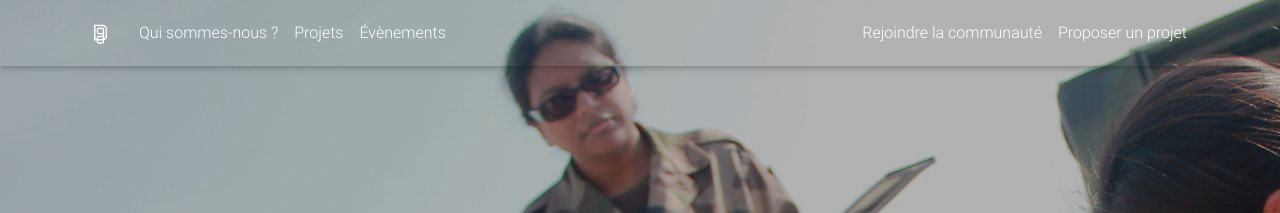
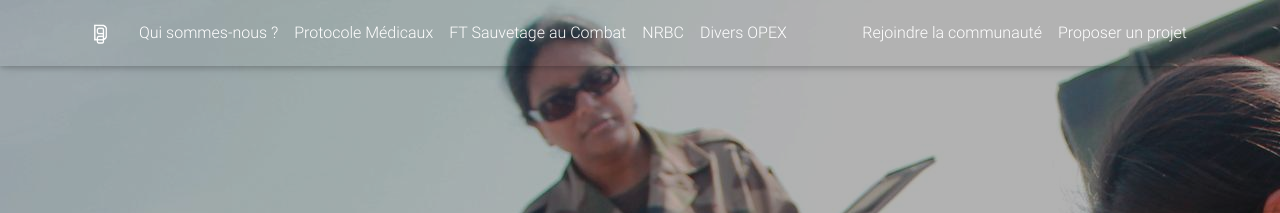
Before and after one commit to medopex/medopex.github.io, a Jekyll site: the page built from index.html, in a window 1280 px wide. Shown: the top 213 px of the page. Built offline with Jekyll 4.4.1, drawn with Linux system fonts in a browser that asks for light colours.

Commit message:
Update navbar.html

```diff
--- a/_includes/navbar.html
+++ b/_includes/navbar.html
@@ -15,10 +15,16 @@
                     <a class="nav-link" href="https://medopex.github.io/#mission">Qui sommes-nous ?</a>
                 </li>
                 <li class="nav-item">
-                    <a class="nav-link" href="https://medopex.github.io#projects">Projets</a>
+                    <a class="nav-link" href="https://medopex.github.io#projects">Protocole Médicaux</a>
                 </li>
                 <li class="nav-item">
-                    <a class="nav-link" href="https://medopex.github.io#events">Évènements</a>
+                    <a class="nav-link" href="https://medopex.github.io#events">FT Sauvetage au Combat</a>
+                </li>
+                <li class="nav-item">
+                    <a class="nav-link" href="https://medopex.github.io#events">NRBC</a>
+                </li>
+                <li class="nav-item">
+                    <a class="nav-link" href="https://medopex.github.io#events">Divers OPEX</a>
                 </li>
             </ul>
             <ul class="navbar-nav ml-auto">
```
